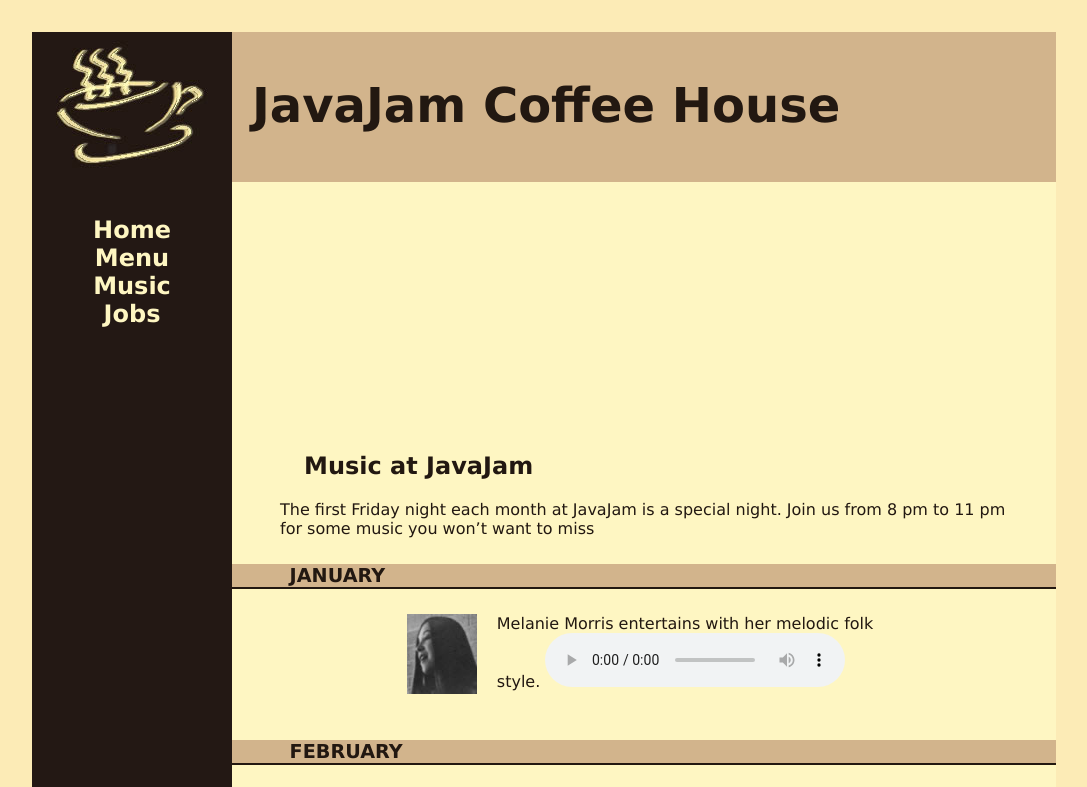
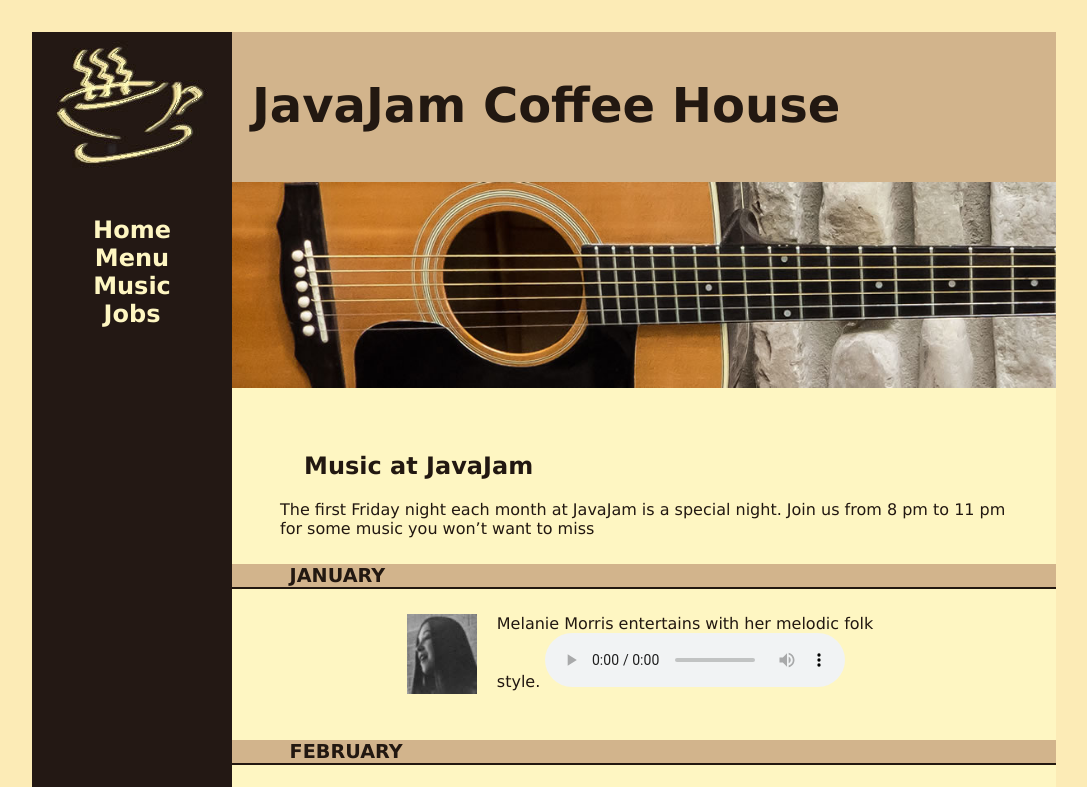
Before and after one commit to JackyTARUMT/JackyTARUMT.JavaJam.github.io, a plain HTML site: page music.html in a window 1280 px wide. Shown: the top 787 px of the page, without its empty margins (96-1183 px from the left). Drawn offline with Linux system fonts and the light colour scheme; files whose address does not match are found by name.

Commit message:
Update javajam.css

```diff
--- a/javajam.css
+++ b/javajam.css
@@ -84,7 +84,7 @@ img { padding-right: 10px;
     height: 250px;
 }
 #heroguitar {
-    background-image: url(images/heroguitar.jpg);
+    background-image: url(heroguitar.jpg);
     background-repeat: no-repeat;
     background-size: 100%;
     height: 250px;
```
